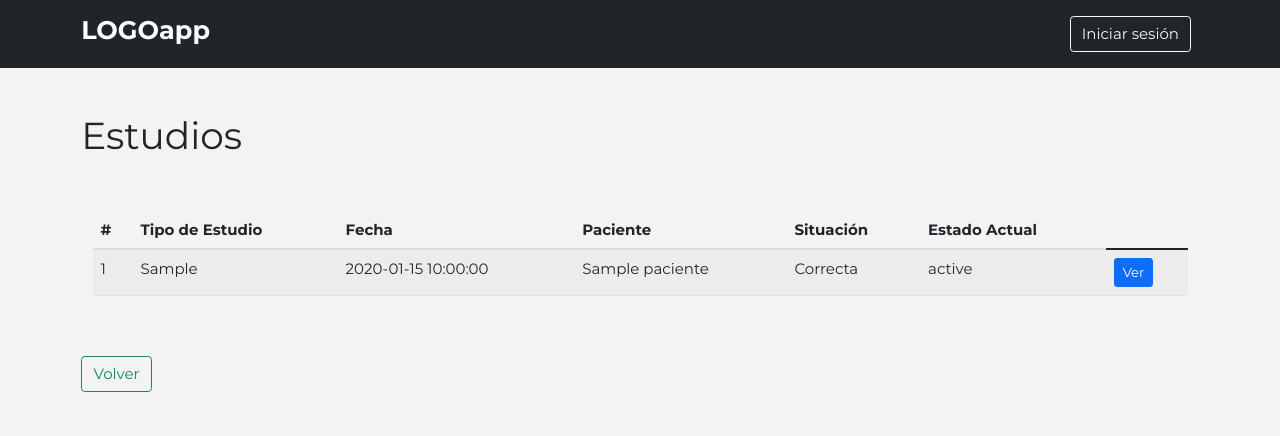
After one commit to mrodriguez511/TTPS-grupo2, a Python web app: template app/templates/estudio/index.html in a window 1280 px wide. The commit adds this page. Shown: the top 436 px of the page. Run offline with Jinja, Linux system fonts and the light colour scheme; the template is opened without the code that fills it: most values are stand-ins (such as "Sample title", 1, 10 or a date in 2020); some libraries are stand-ins or nearby versions.

Commit message:
listado de estudios

```diff
--- a/app/__init__.py
+++ b/app/__init__.py
@@ -76,7 +76,9 @@ def create_app(environment="development"):
     )
 
     # Rutas de Empleado
-    app.add_url_rule("/empleado", "estudio_index", estudio.index)
+    app.add_url_rule("/empleado", "empleado_home", estudio.listar)
+    app.add_url_rule("/empleado/estudios", "estudio_index", estudio.index)
+    app.add_url_rule("/empleado/estudios/ver_estudio", "estudio_ver", estudio.ver)
 
     # estudio estado 0
     app.add_url_rule("/empleado/nuevo_estudio", "estudio_new", estudio.new_estudio)
--- a/app/models/paciente.py
+++ b/app/models/paciente.py
@@ -23,9 +23,9 @@ class Paciente(db.Model):
     telefono = Column(String(30), unique=True)
     resumenHC = Column(String(300), unique=True)
     password = Column(String(30), unique=False)
-    nroAfiliado = Column(String(30), unique=True, nullable=True)
+    nroAfiliado = Column(Integer, unique=True, nullable=True)
     obraSocial = Column(Integer, ForeignKey("obrasSociales.id"), nullable=True)
-    estudios = relationship("Estudio")
+    estudios = relationship("Estudio", backref="paciente")
 
     def __init__(
         self,
--- a/app/models/tipoEstudio.py
+++ b/app/models/tipoEstudio.py
@@ -9,7 +9,7 @@ class TipoEstudio(db.Model):
     id = Column(Integer, primary_key=True, autoincrement=True)
     nombre = Column(String(50), unique=True)
     consentimientoInformado = Column(String(300))
-    estudios = relationship("Estudio")
+    estudios = relationship("Estudio", backref="tipoEstudio")
 
     def __init__(
         self,
--- a/app/resources/auth.py
+++ b/app/resources/auth.py
@@ -32,7 +32,8 @@ def authenticate():
     if user.rol == 1:
         return redirect(url_for("empleado_index"))
 
-    return redirect(url_for("estudio_index"))
+    # return redirect(url_for("estudio_index"))
+    return redirect(url_for("empleado_home"))
 
 
 def logout():
--- a/app/resources/paciente.py
+++ b/app/resources/paciente.py
@@ -1,6 +1,6 @@
 from app.db import db
 from flask import redirect, render_template, request, url_for, session, abort, flash
-from app.models.punto_encuentro import Paciente
+from app.models.punto_encuentro import ObraSocial, Paciente
 from app.helpers.auth import authenticated
 
 
@@ -11,7 +11,9 @@ def new_paciente():
     """if not check_permission(session["id"], "user_new"):
         abort(401)"""
 
-    return render_template("estudio/alta_paciente.html")
+    obrasSociales = ObraSocial.query.all()
+
+    return render_template("estudio/alta_paciente.html", obrasSociales=obrasSociales)
 
 
 def create_paciente():
--- a/app/templates/empleados/index.html
+++ b/app/templates/empleados/index.html
@@ -8,6 +8,7 @@
 {#<a href="{{ url_for('home') }}" class="btn btn-outline-secondary">Volver</a>
 % if (session["rol"] == 2) %#}
 <a href="{{ url_for('estudio_new') }}" class="btn btn-outline-success">Alta de estudio</a>
+<a href="{{ url_for('estudio_index') }}" class="btn btn-outline-success">Listado de Estudios</a>
 {#% endif %#}
 
 {% endblock %}
--- a/app/templates/estudio/alta.html
+++ b/app/templates/estudio/alta.html
@@ -67,7 +67,7 @@
     </div>
 </form>
 
-<a href="{{ url_for('estudio_index') }}" class="btn btn-outline-secondary mt-5">Volver</a>
+<a href="{{ url_for('empleado_home') }}" class="btn btn-outline-secondary mt-5">Volver</a>
 
 
 
--- a/app/templates/estudio/alta_paciente.html
+++ b/app/templates/estudio/alta_paciente.html
@@ -41,7 +41,7 @@
     </div>
     <div class="col-md-4">
         <label for="inputState" class="form-label">Obra Social</label>
-        <select id="inputState" class="form-select">
+        <select name="obraSocial" class="selectpicker" data-show-subtext="true" data-live-search="true">
             <option selected>Seleccionar</option>
             {% for obra in obrasSociales %}
             <option value={{obra.id}}> {{obra.nombre}} </option>
@@ -50,7 +50,7 @@
     </div>
     <div class="col-md-4">
         <label for="inputEmail4" class="form-label">Numero de afiliado</label>
-        <input type="number" name="dni" class="form-control">
+        <input type="number" name="nroAfiliado" class="form-control">
     </div>
     <div class="col-12">
         <button type="submit" class="btn btn-primary">Alta de paciente</button>
--- a/app/templates/estudio/estado1.html
+++ b/app/templates/estudio/estado1.html
@@ -35,7 +35,7 @@
     </div>
 </form>
 
-<a href="{{ url_for('estudio_index') }}" class="btn btn-outline-secondary mt-5">Volver</a>
+<a href="{{ url_for('empleado_home') }}" class="btn btn-outline-secondary mt-5">Volver</a>
 
 
 
--- /dev/null
+++ b/app/templates/estudio/index.html
@@ -0,0 +1,45 @@
+{% extends "layout.html" %}
+{% block title %}Estudios{% endblock %}
+{% block head %}
+{{ super() }}
+{% endblock %}
+{% block content %}
+<h1>Estudios</h1>
+
+
+<div class="container py-5">
+    <table class="table table-striped">
+        <thead>
+            <tr>
+                <th scope="col">#</th>
+                <th scope="col">Tipo de Estudio</th>
+                <th scope="col">Fecha</th>
+                <th scope="col">Paciente</th>
+                <th scope="col">Situación</th>
+                <th scope="col">Estado Actual</th>
+            </tr>
+        </thead>
+        <tbody>
+            {% for estudio in estudios %}
+
+            <tr>
+                <td scope="row">{{ estudio.id }}</td>
+                <td>{{ estudio.tipoEstudio }}</td>
+                <td>{{ estudio.fecha }}</td>
+                <td>{{ estudio.paciente }}</td>
+                {% if not (estudio.retrasado) %}
+                <td>{{ "Correcta" }}</td>
+                {% else %}
+                <td>{{ "Retrasado" }}</td>
+                {% endif %}
+                <td>{{ estudio.estadoActual }}</td>
+                <td>
+                    <a href="{{ url_for('estudio_ver', id=estudio.id )}}" class="btn btn-primary btn-sm">Ver</a>
+                </td>
+            </tr>
+            {% endfor %}
+        </tbody>
+    </table>
+</div>
+<a href="{{ url_for('empleado_home') }}" class="btn btn-outline-success">Volver</a>
+{% endblock %}
```
Also changed, not shown: app/resources/estudio.py (+35 -3 lines).
